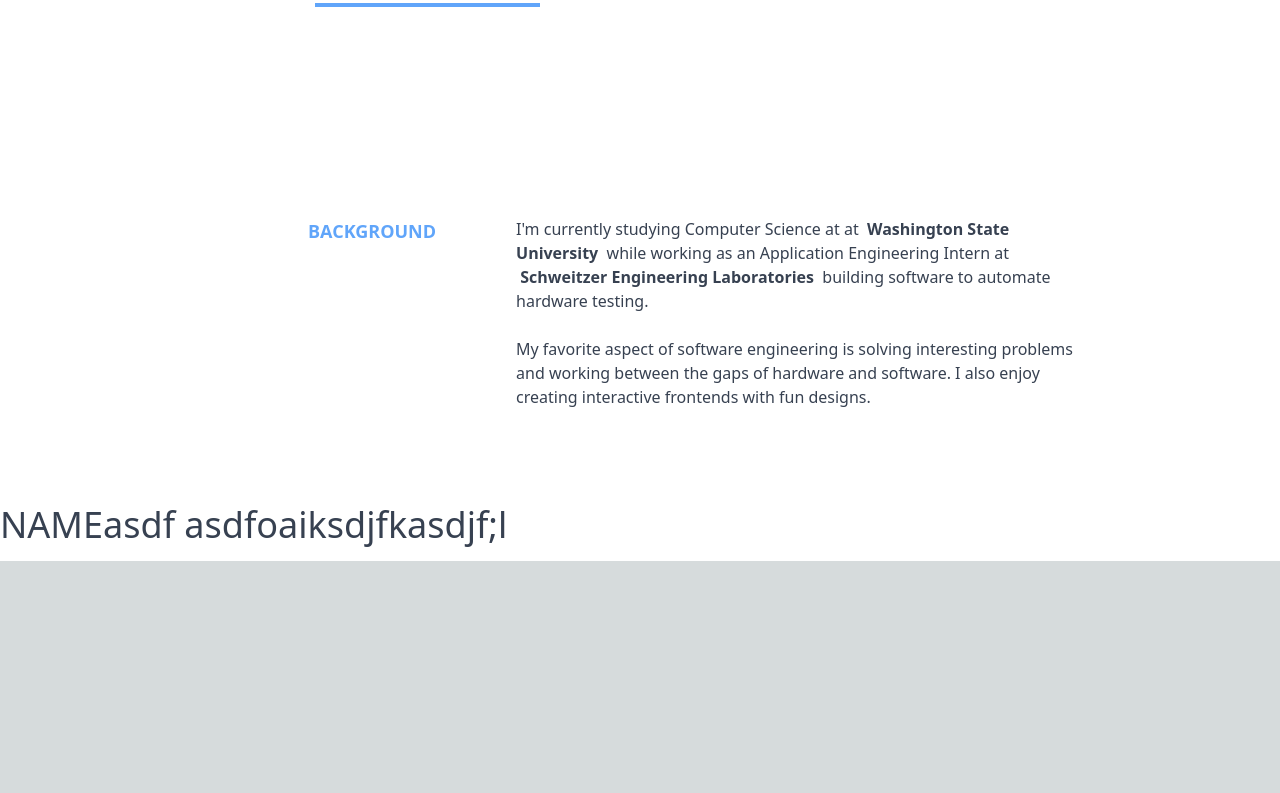
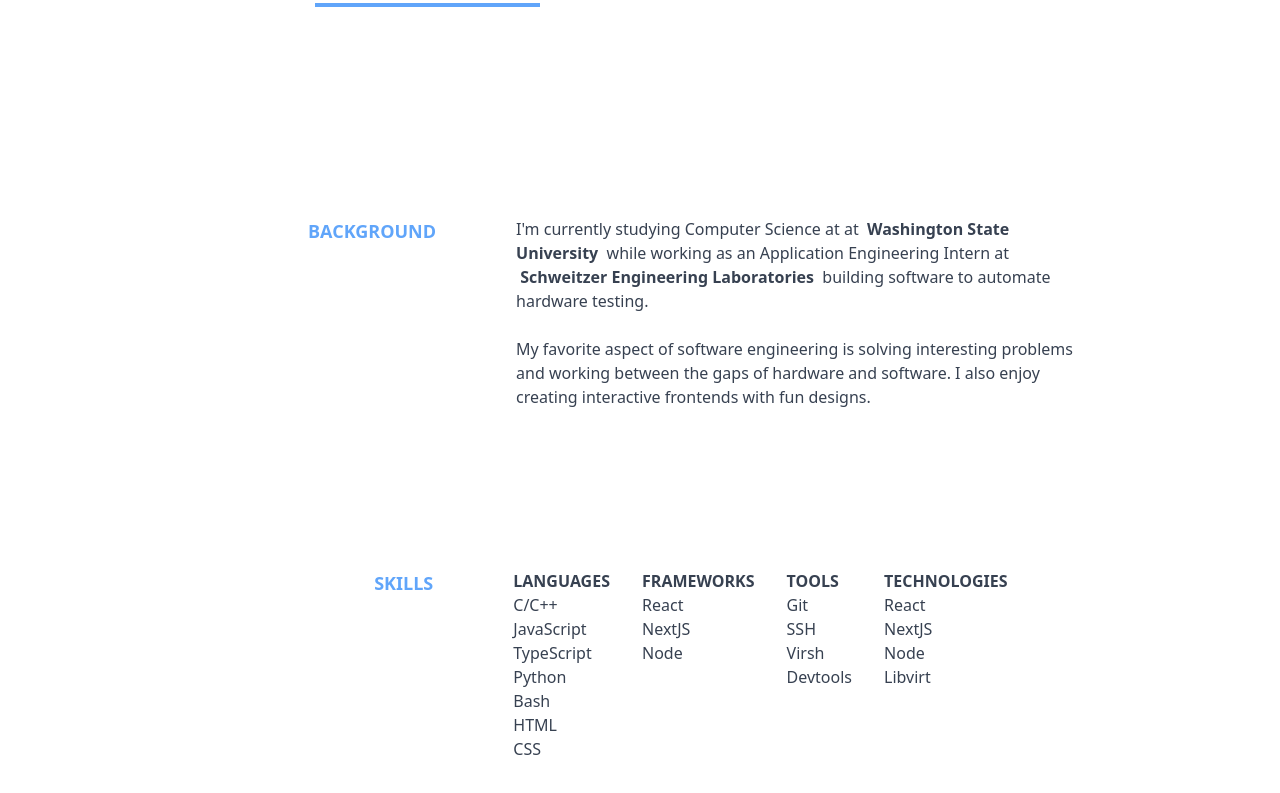
Before and after one commit to aidanhopper/aidahop.xyz, a Next.js app: page / in a window 1280 px wide. Shown: the part 663-1456 px from the top of the page. Before the commit the page ends 1224 px from the top, so only its background shows below. Built offline with nearby package versions, Linux system fonts and the light colour scheme.

Commit message:
added new section

```diff
--- a/src/app/components/section.tsx
+++ b/src/app/components/section.tsx
@@ -6,9 +6,13 @@ type Props = {
 
 const Section = (props: React.PropsWithChildren<Props>) => {
   return (
-    <div>
-      {props.name}
-      {props.children}
+    <div className="flex-auto flex flex-row m-auto mt-20 mb-20">
+      <div className="flex-auto w-[40%] text-right text-lg font-bold text-blue-400">
+        {props.name}
+      </div>
+      <div className="flex-auto w-[900px] px-20 text-base">
+        {props.children}
+      </div>
     </div>
   );
 }
--- a/src/app/page.tsx
+++ b/src/app/page.tsx
@@ -27,21 +27,17 @@ const Home = () => {
               </span>
           </div>
         </div>
-        <div className="flex-auto flex flex-row m-auto mt-20 mb-20">
-          <div className="flex-auto w-[40%] text-right text-lg font-bold text-blue-400">
-            BACKGROUND
-          </div>
-          <div className="flex-auto w-[900px] px-20 text-base">
+        <Section name={"BACKGROUND" as string}>
           I&apos;m currently studying Computer Science at at
           &nbsp;
-            <a className="font-bold" href="https://wsu.edu" target="_blank">
+          <a className="font-bold hover:text-blue-400 duration-100" href="https://wsu.edu" target="_blank">
             Washington State University
           </a>
           &nbsp;
           while working as an Application Engineering Intern
           at
           &nbsp;
-            <a className="font-bold" href="https://selinc.com" target="_blank">
+          <a className="font-bold hover:text-blue-400 duration-100" href="https://selinc.com" target="_blank">
             Schweitzer Engineering Laboratories
           </a>
           &nbsp;
@@ -52,13 +48,42 @@ const Home = () => {
           My favorite aspect of software engineering is solving interesting
           problems and working between the gaps of hardware and software.
           I also enjoy creating interactive frontends with fun designs.
+        </Section>
+        <Section name={"SKILLS" as string}>
+          <div className="flex">
+            <div className="flex-auto">
+              <b>LANGUAGES</b> <br/>
+              C/C++ <br/>
+              JavaScript <br/>
+              TypeScript <br/>
+              Python <br/>
+              Bash <br/>
+              HTML <br/>
+              CSS <br/>
+            </div>
+            <div className="flex-auto">
+              <b>FRAMEWORKS</b> <br/>
+              React <br/>
+              NextJS <br/>
+              Node <br/>
+            </div>
+            <div className="flex-auto">
+              <b>TOOLS</b> <br/>
+              Git <br/>
+              SSH <br/>
+              Virsh <br/>
+              Devtools <br/>
+            </div>
+            <div className="flex-auto">
+              <b>TECHNOLOGIES</b> <br/>
+              React <br/>
+              NextJS <br/>
+              Node <br/>
+              Libvirt <br/>
             </div>
           </div>
+        </Section>
       </div>
-      <Section name={"NAME" as string}>
-        asdf
-        asdfoaiksdjfkasdjf;l
-      </Section>
     </div>
   );
 }
```
Lines whose indentation alone changed are shown as unchanged.
